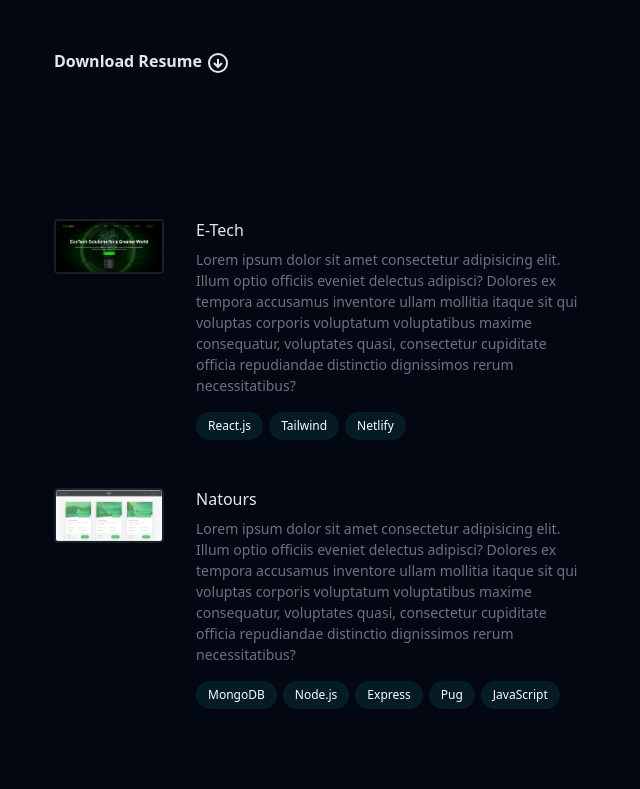
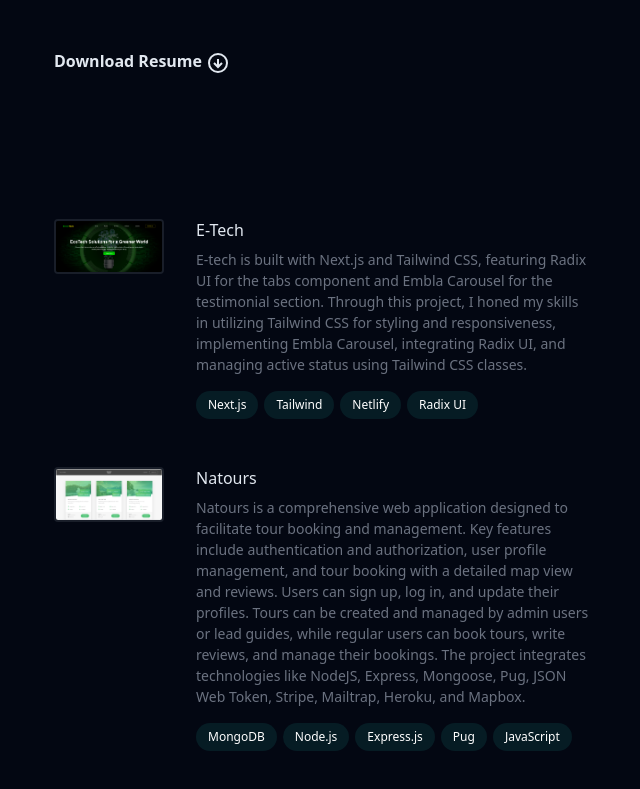
Before and after one commit to Sampath-04/Portfolio, a Next.js app: page / in a window 1280 px wide. Shown: the part 959-1748 px from the top of the page, without its empty margins (594-1234 px from the left). Built offline with nearby package versions, Linux system fonts and the light colour scheme.

Commit message:
project and experince link added

```diff
--- a/app/components/CardTitleDesc.tsx
+++ b/app/components/CardTitleDesc.tsx
@@ -19,9 +19,12 @@ export const CardTitleDesc = ({ cardContent }:any) => {
               className="rounded sm:col-span-2 border-2 z-10 border-slate-200/10 transition group-hover:border-slate-200/30 sm:order-1"
             />
           )}
-          <div className="z-10 sm:col-span-6 sm:order-1 relative">
+          <div className="z-10 sm:col-span-6 sm:order-1">
             <h3 className="font-medium leading-snug text-slate-200">
-              {cardContent.title}
+              <a href={cardContent.link} className="inline-flex items-baseline font-medium leading-tight text-slate-200 hover:text-sky-400 focus-visible:text-sky-400  group/link text-base">
+                <span className="absolute -inset-x-4 -inset-y-2.5 hidden rounded md:-inset-x-6 md:-inset-y-4 lg:block"></span>
+                {cardContent.title}
+              </a>
             </h3>
             <p className="mt-2 text-sm leading-normal text-gray-500 group-hover:text-white">
               {cardContent.desc}
--- a/app/components/Experience.tsx
+++ b/app/components/Experience.tsx
@@ -8,12 +8,14 @@ const ExperienceDetails = [
     title: "Software Engineer - Lightcast",
     desc: "Build and maintain critical components for the lightcast site, I work closely with cross-functional teams, including developers, and product managers, to implement and advocate for best practices in web development. My role involves integrating APIs, crafting complex GraphQL queries, and ensuring a seamless, user-friendly experience.",
     techs: ["TypeScript", "Next.js", "DatoCMS", "GraphQL"],
+    link:"https://lightcast.io/"
   },
   {
     duration: "2021 DEC — 2022 APR",
     title: "React Developer - QuickStay",
     desc: "QuickStay is a startup project where I developed a website featuring property search functionality using the Google Places API. The project also involved integrating Firebase for backend services and Razorpay for managing payment plans.",
     techs: ["JavaScript", "React.js", "Firebase"],
+    link:"https://quickstayrooms.com/"
   },
 ];
 
--- a/app/components/Projects.tsx
+++ b/app/components/Projects.tsx
@@ -4,16 +4,16 @@ const projectDetails = [
     {
         imagePath:"/Images/e-tech.png",
         title:"E-Tech",
-        desc:" Lorem ipsum dolor sit amet consectetur adipisicing elit. Illum optio officiis eveniet delectus adipisci? Dolores ex tempora accusamus inventore ullam mollitia itaque sit qui voluptas corporis voluptatum voluptatibus maxime consequatur, voluptates quasi, consectetur cupiditate officia repudiandae distinctio dignissimos rerum necessitatibus?",
-        techs:["React.js","Tailwind","Netlify"],
-        link:"#"
+        desc:" E-tech is built with Next.js and Tailwind CSS, featuring Radix UI for the tabs component and Embla Carousel for the testimonial section. Through this project, I honed my skills in utilizing Tailwind CSS for styling and responsiveness, implementing Embla Carousel, integrating Radix UI, and managing active status using Tailwind CSS classes.",
+        techs:["Next.js","Tailwind","Netlify","Radix UI"],
+        link:"https://e-tech-sam.vercel.app/"
     },
     {
         imagePath:"/Images/natours.png",
         title:"Natours",
-        desc:" Lorem ipsum dolor sit amet consectetur adipisicing elit. Illum optio officiis eveniet delectus adipisci? Dolores ex tempora accusamus inventore ullam mollitia itaque sit qui voluptas corporis voluptatum voluptatibus maxime consequatur, voluptates quasi, consectetur cupiditate officia repudiandae distinctio dignissimos rerum necessitatibus?",
-        techs:["MongoDB","Node.js","Express","Pug","JavaScript"],
-        link:"#"
+        desc:"Natours is a comprehensive web application designed to facilitate tour booking and management. Key features include authentication and authorization, user profile management, and tour booking with a detailed map view and reviews. Users can sign up, log in, and update their profiles. Tours can be created and managed by admin users or lead guides, while regular users can book tours, write reviews, and manage their bookings. The project integrates technologies like NodeJS, Express, Mongoose, Pug, JSON Web Token, Stripe, Mailtrap, Heroku, and Mapbox.",
+        techs:["MongoDB","Node.js","Express.js","Pug","JavaScript"],
+        link:"https://natours-sampath.vercel.app/"
     }
 ]
 
```
